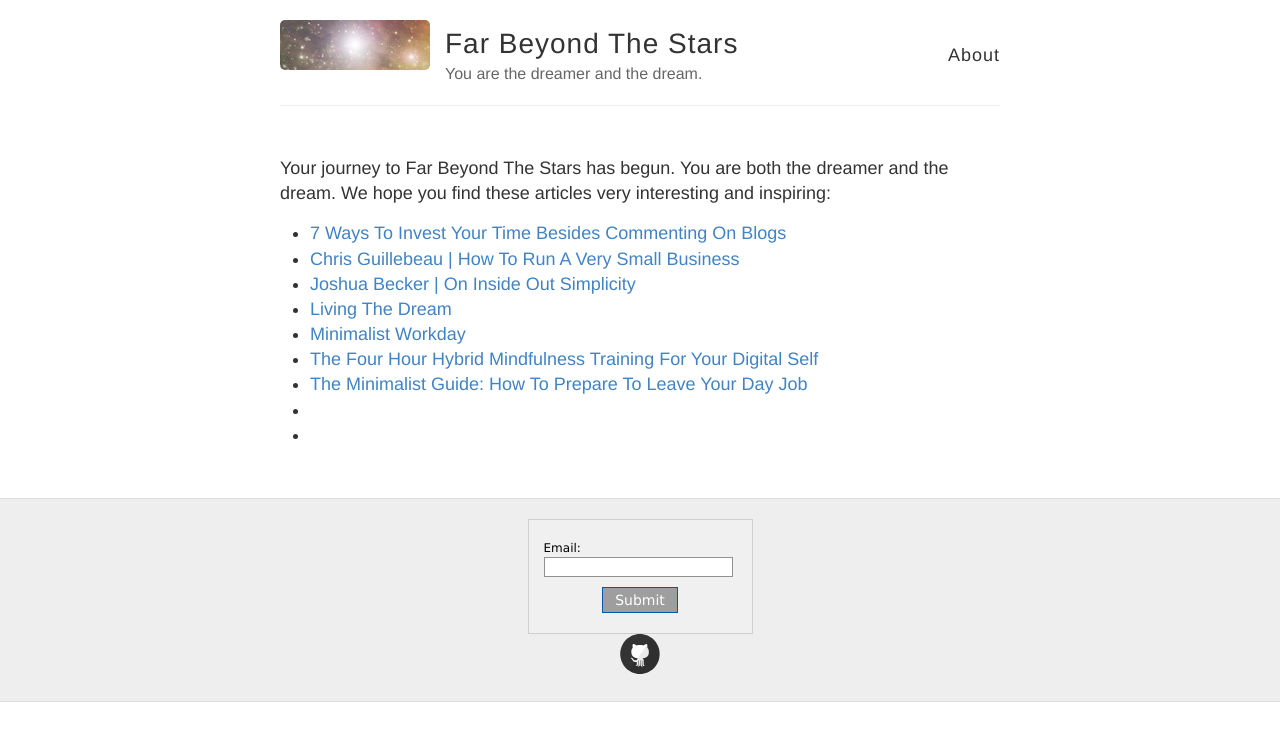
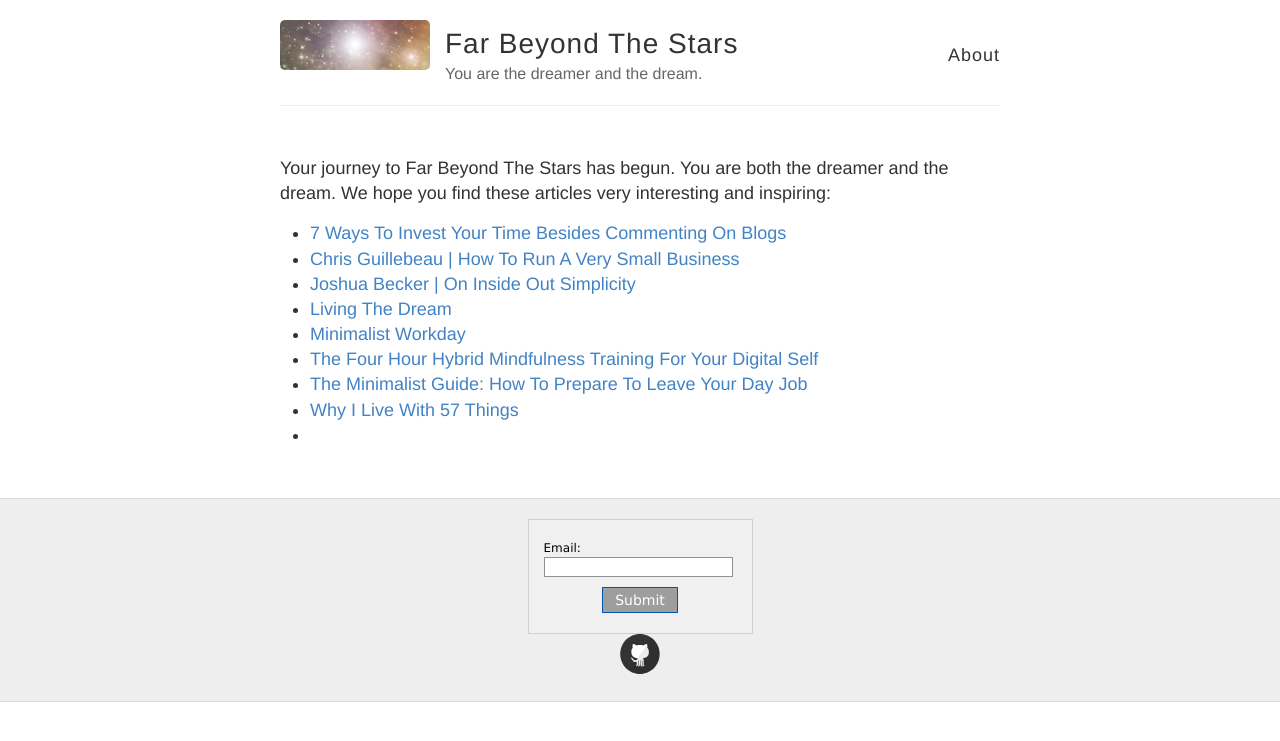
Before and after one commit to kripikroli/dev_farbeyondthestars, a Jekyll site: the page built from index.html, in a window 1280 px wide. Shown: the top 741 px of the page. Built offline with Jekyll 4.4.1, drawn with Linux system fonts in a browser that asks for light colours; Markdown is read by kramdown in place of the engine named in the settings; grey boxes are pictures that could not be loaded.

Commit message:
Update index.html

```diff
--- a/index.html
+++ b/index.html
@@ -10,6 +10,6 @@ Your journey to Far Beyond The Stars has begun. You are both the dreamer and the
 <li><a href="/minimalist-workday/">Minimalist Workday</a></li>
 <li><a href="/the-4-hour-hybrid-mindfulness-training-for-your-digital-self/">The Four Hour Hybrid Mindfulness Training For Your Digital Self</a></li>
 <li><a href="/the-minimalist-guide-how-to-prepare-to-leave-your-day-job/">The Minimalist Guide: How To Prepare To Leave Your Day Job</a></li>
-<li><a href="//"></a></li>
+<li><a href="/57-things/">Why I Live With 57 Things</a></li>
 <li><a href="//"></a></li>
 </li></ul>
```
